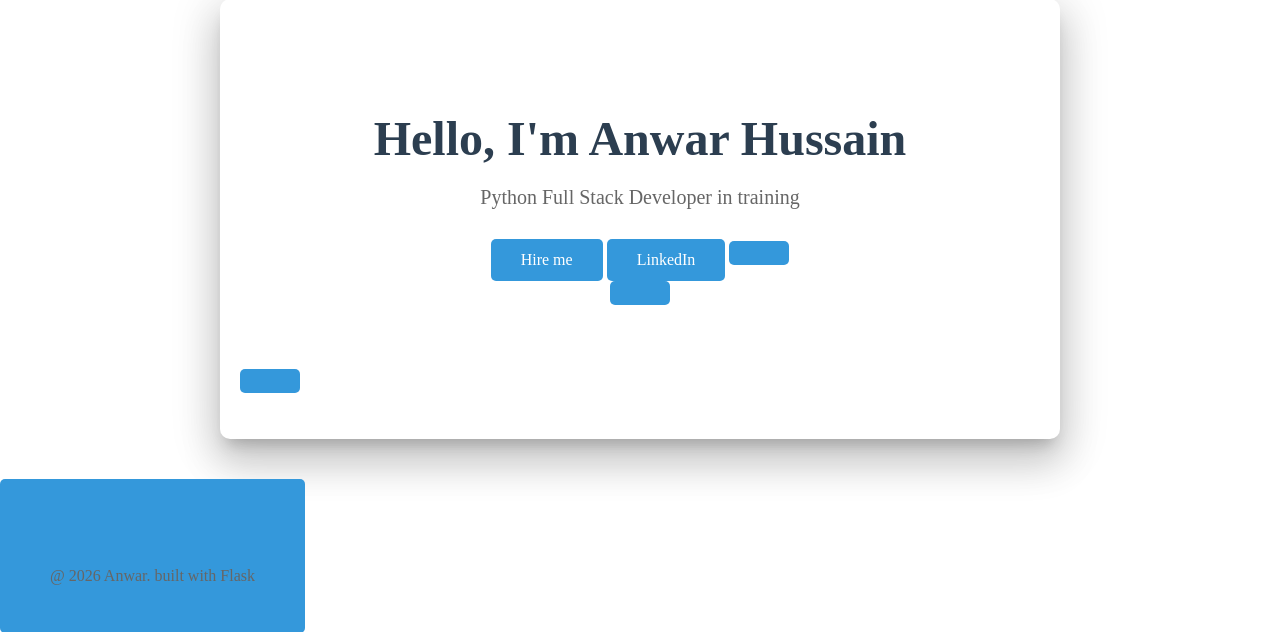
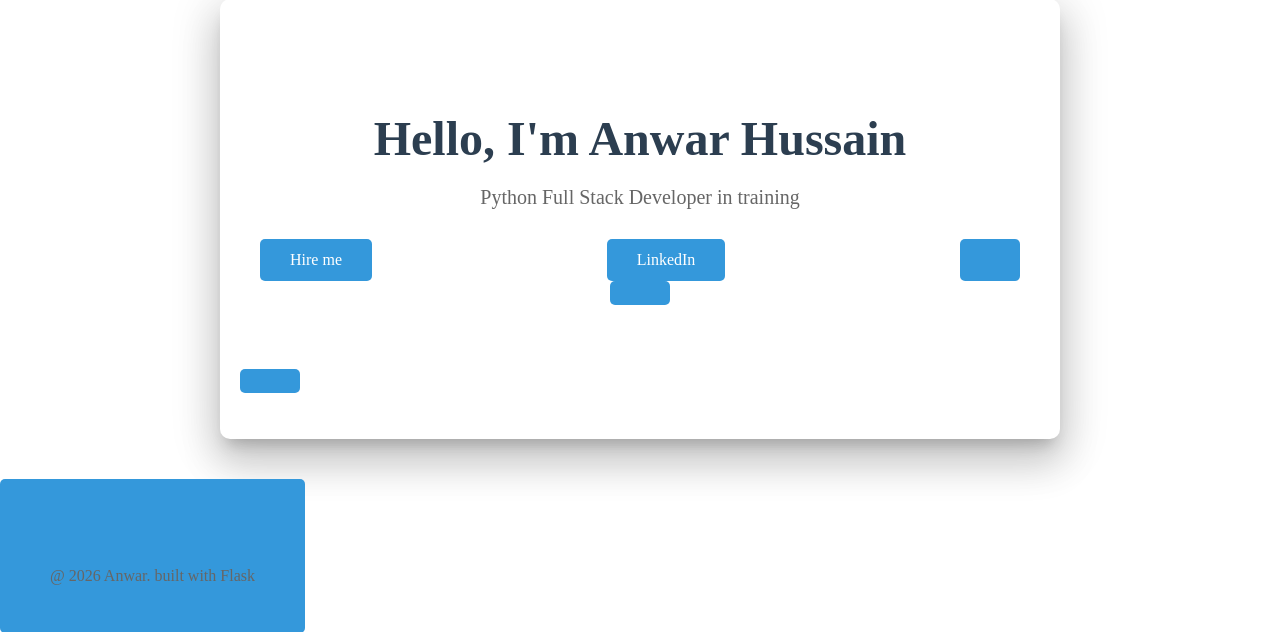
Before and after one commit to anwar14206-commits/My-Portfolio, a Flask app: page / in a window 1280 px wide. Shown: the part 92-724 px from the top of the page. Run offline with Flask 3, Linux system fonts and the light colour scheme.

Commit message:
Update style.css

```diff
--- a/Project_portfolio/static/css/style.css
+++ b/Project_portfolio/static/css/style.css
@@ -107,3 +107,7 @@ footer{
     color: #666;
     margin-top: 40px;
 }
+.about{
+    display: flex;
+    justify-content: space-between;
+}
```
